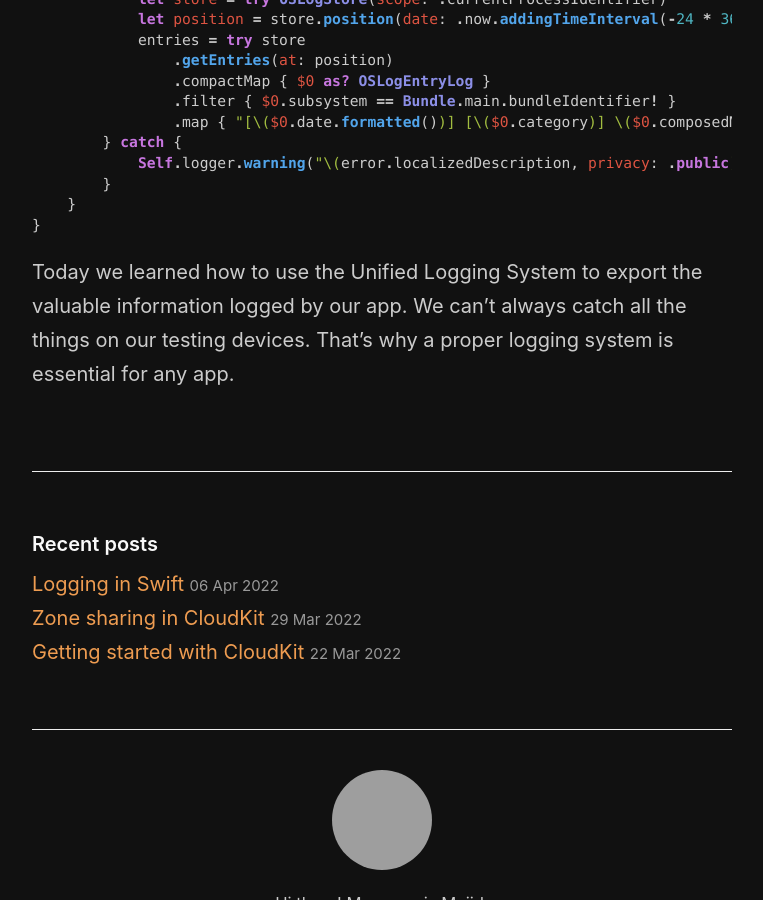
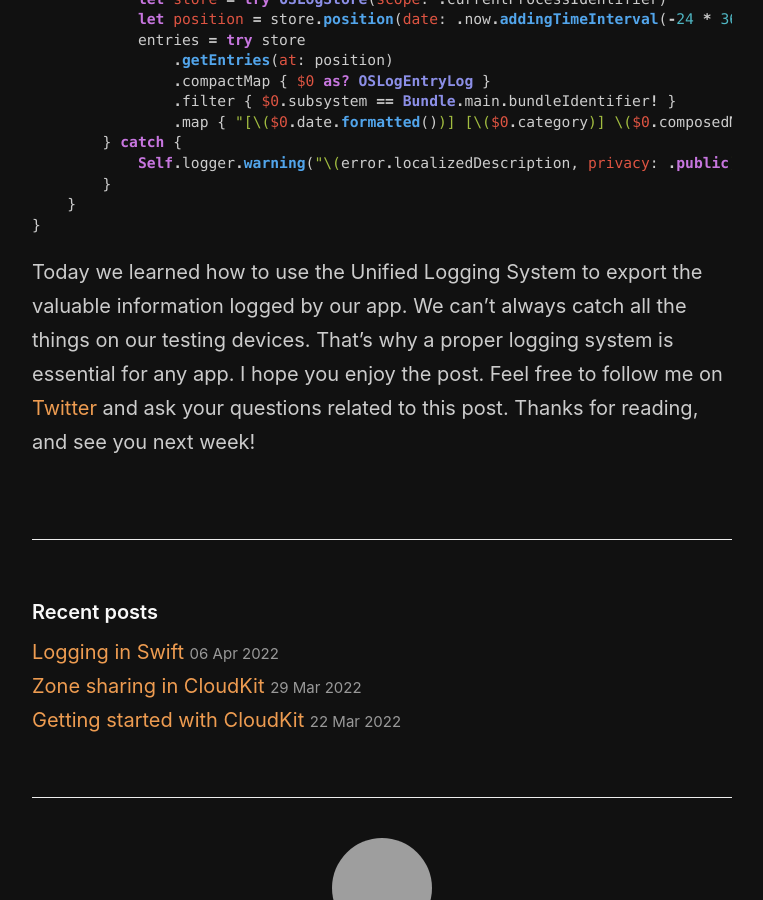
Before and after one commit to mecid/mecid.github.io, a Jekyll site: the page built from _posts/2022-04-19-exporting-data-from-unified-logging-system-in-swift.md, in a window 1280 px wide and 900 px high, scrolled down 2860 px, cut to the strip 0-900 px from the top of the window. Shown: the whole strip, without its empty margins (258-1021 px from the left). Built offline with Jekyll 4.4.1, drawn with Linux system fonts in a browser that asks for light colours; grey boxes are pictures that could not be loaded.

Commit message:
conclusion added to exporting logs post

````diff
--- a/_posts/2022-04-19-exporting-data-from-unified-logging-system-in-swift.md
+++ b/_posts/2022-04-19-exporting-data-from-unified-logging-system-in-swift.md
@@ -109,4 +109,4 @@ import Foundation
 }
 ```
 
-Today we learned how to use the Unified Logging System to export the valuable information logged by our app. We can't always catch all the things on our testing devices. That's why a proper logging system is essential for any app.
+Today we learned how to use the Unified Logging System to export the valuable information logged by our app. We can't always catch all the things on our testing devices. That's why a proper logging system is essential for any app. I hope you enjoy the post. Feel free to follow me on [Twitter](https://twitter.com/mecid) and ask your questions related to this post. Thanks for reading, and see you next week!
````
